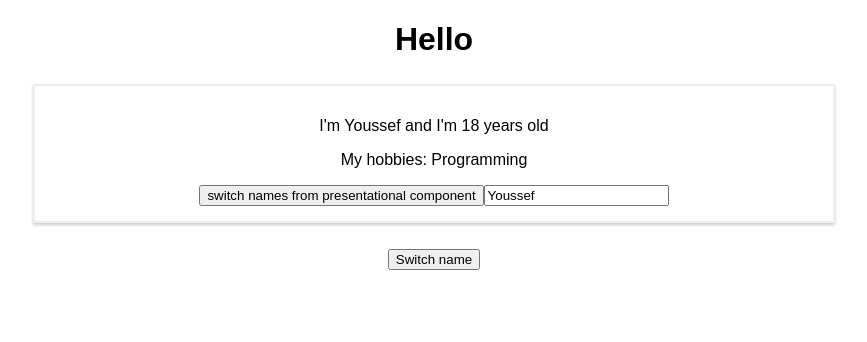
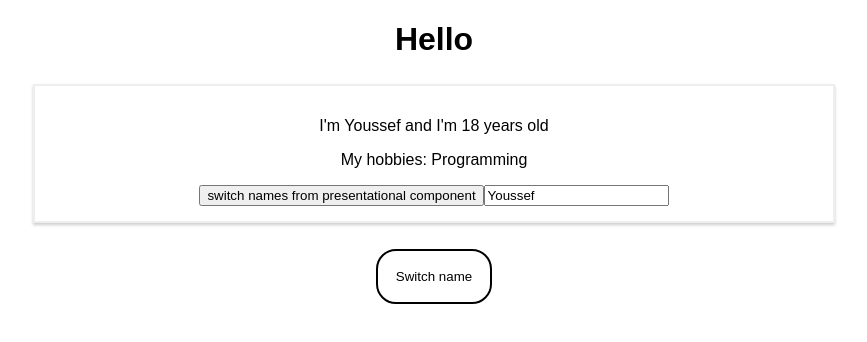
Before and after one commit to youssef-md/The-Burger-Builder, a React (Create React App) app: page / in a window 1280 px wide. Shown: the top 342 px of the page, without its empty margins (206-1073 px from the left). Built offline with nearby package versions, Linux system fonts and the light colour scheme.

Commit message:
Styling with JS with the inline styles

```diff
--- a/src/App.js
+++ b/src/App.js
@@ -1,6 +1,7 @@
 import React, { Component } from 'react';
 import './App.css';
 import Person from './Person/Person' //firs letter must be capital so React identifies as custom component
+import { RSA_NO_PADDING } from 'constants';
 
 class App extends Component {
 
@@ -38,11 +39,25 @@ class App extends Component {
             My hobbies: Programming
         </Person>
 
-        <button onClick = { () => this.switchNameHandler('Yousssef') }>Switch name</button>
+        <button
+          style = {style}
+          onClick = { () => this.switchNameHandler('Yousssef') }>
+            Switch name
+        </button>
       </div>
     );
 
   }
 }
 
+
+const style = {
+  backgroundColor: 'white',
+  border: '2px solid black',
+  padding: '18px',
+  borderRadius: '20px',
+  cursor: 'pointer'
+}
+
+
 export default App;
--- a/src/Person/Person.js
+++ b/src/Person/Person.js
@@ -12,4 +12,5 @@ const Person = (props) => {
   )
 }
 
+
 export default Person
```
